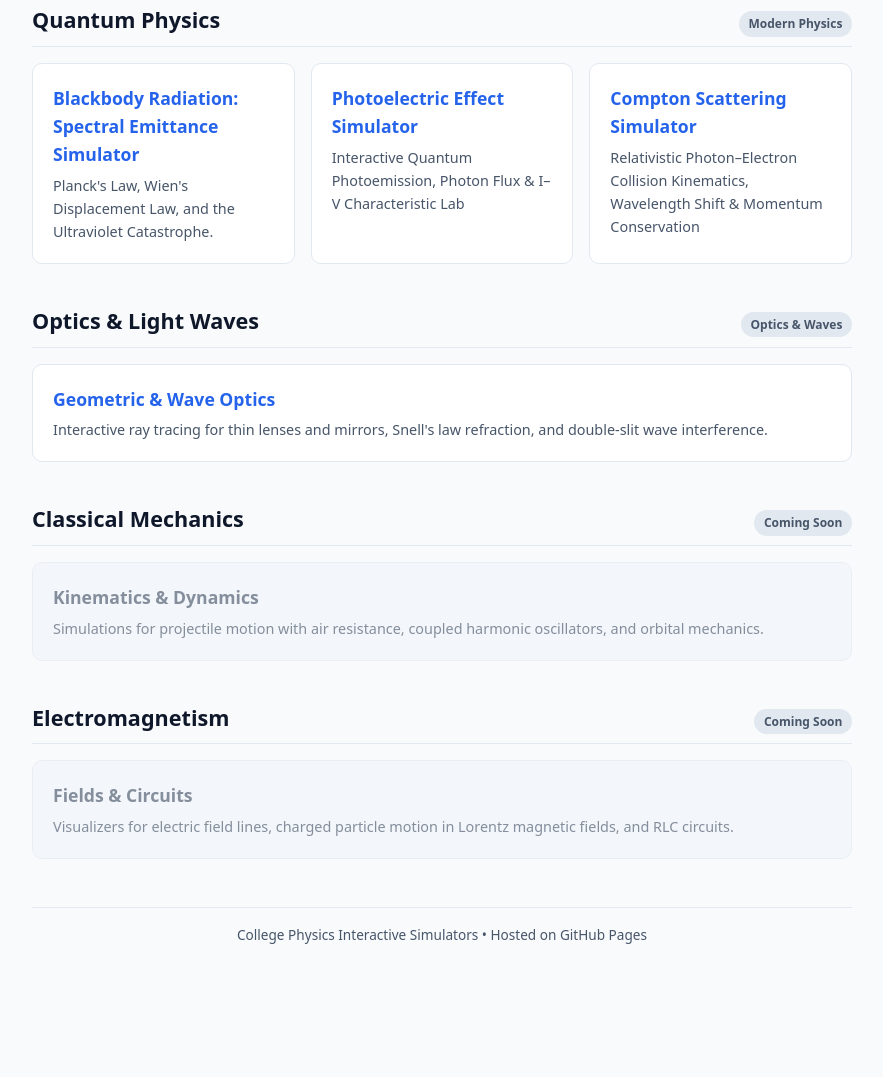
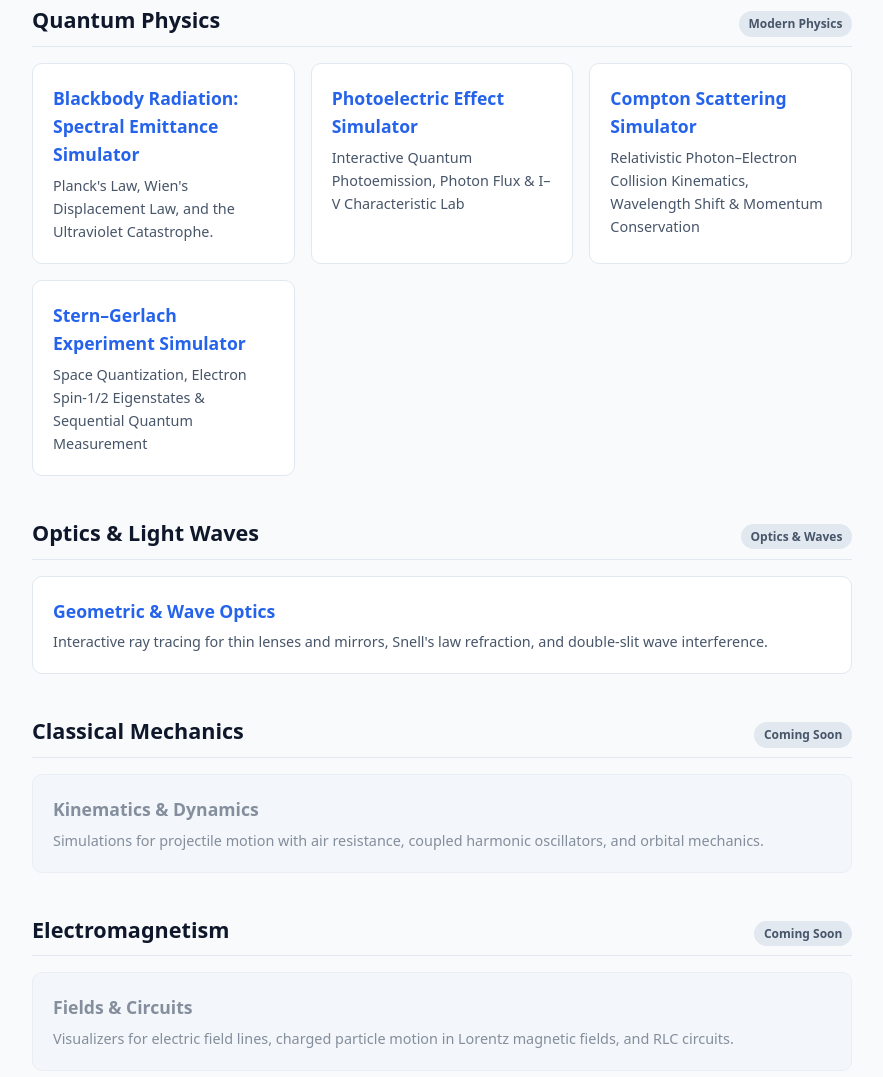
Before and after one commit to lyly2026/cp, a plain HTML site: page index.html in a window 1280 px wide. Shown: the part 848-1925 px from the top of the page, without its empty margins (198-1081 px from the left). Before the commit the page ends 1834 px from the top, so only its background shows below. Drawn offline with Linux system fonts and the light colour scheme.

Commit message:
Modify Quantum Physics section links
Updated link to Blackbody Radiation simulator and added Stern–Gerlach Experiment simulator.

```diff
--- a/index.html
+++ b/index.html
@@ -189,7 +189,7 @@
         <span class="badge">Modern Physics</span>
       </div>
       <div class="link-grid">
-        <a href="QuantumPhysics/BlackBodyRadiation.html" class="card">
+        <a href="QuantumPhysics/black_body.html" class="card">
           <h3>Blackbody Radiation: Spectral Emittance Simulator</h3>
           <p>Planck's Law, Wien's Displacement Law, and the Ultraviolet Catastrophe.</p>
         </a>
@@ -202,6 +202,11 @@
         <a href="QuantumPhysics/compton_scattering.html" class="card">
           <h3>Compton Scattering Simulator</h3>
           <p>Relativistic Photon–Electron Collision Kinematics, Wavelength Shift & Momentum Conservation</p>
+        </a>
+
+         <a href="QuantumPhysics/stern_gerlach.html" class="card">
+          <h3>Stern–Gerlach Experiment Simulator</h3>
+          <p>Space Quantization, Electron Spin-1/2 Eigenstates & Sequential Quantum Measurement</p>
         </a>
 
       </div>
```
